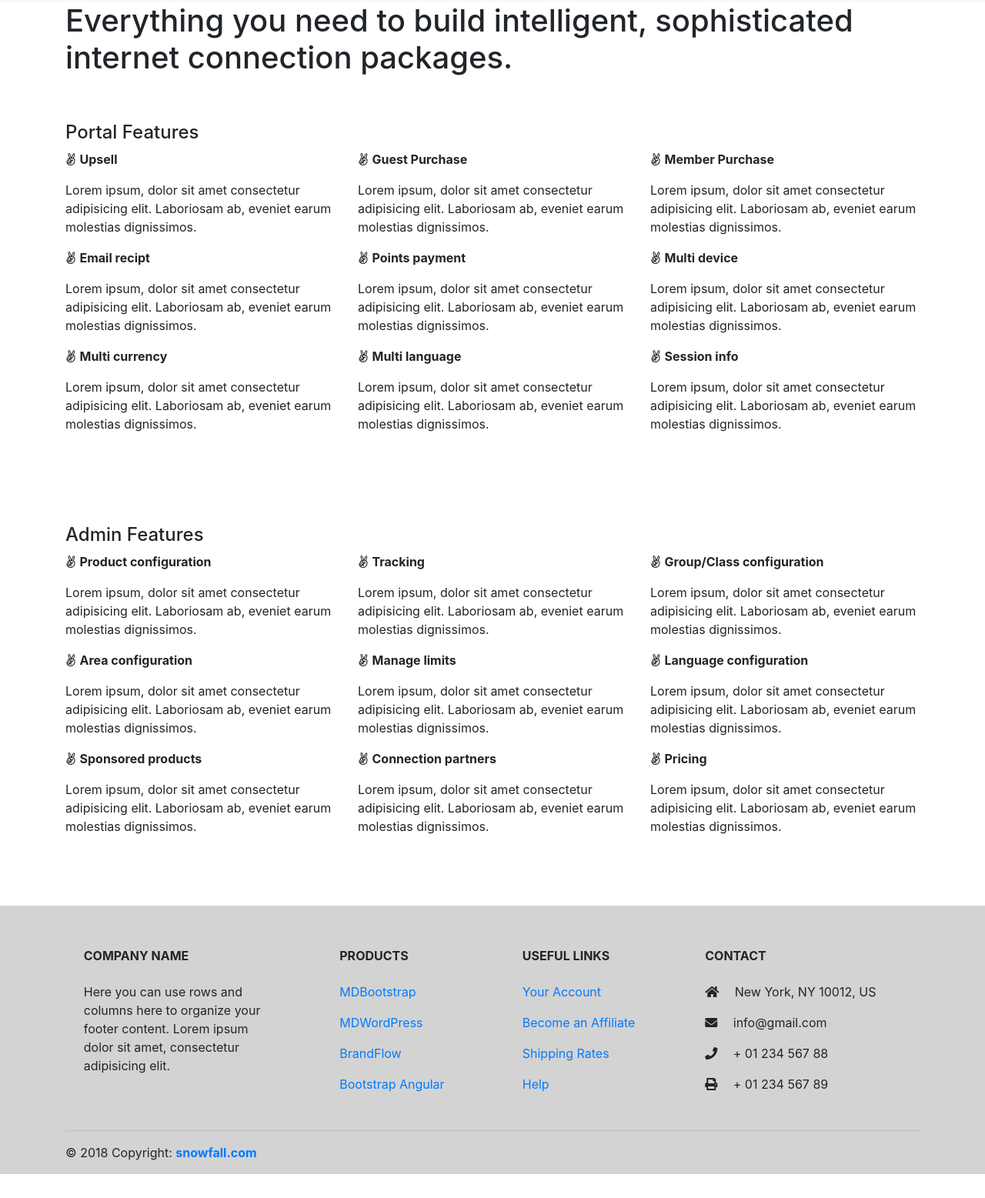
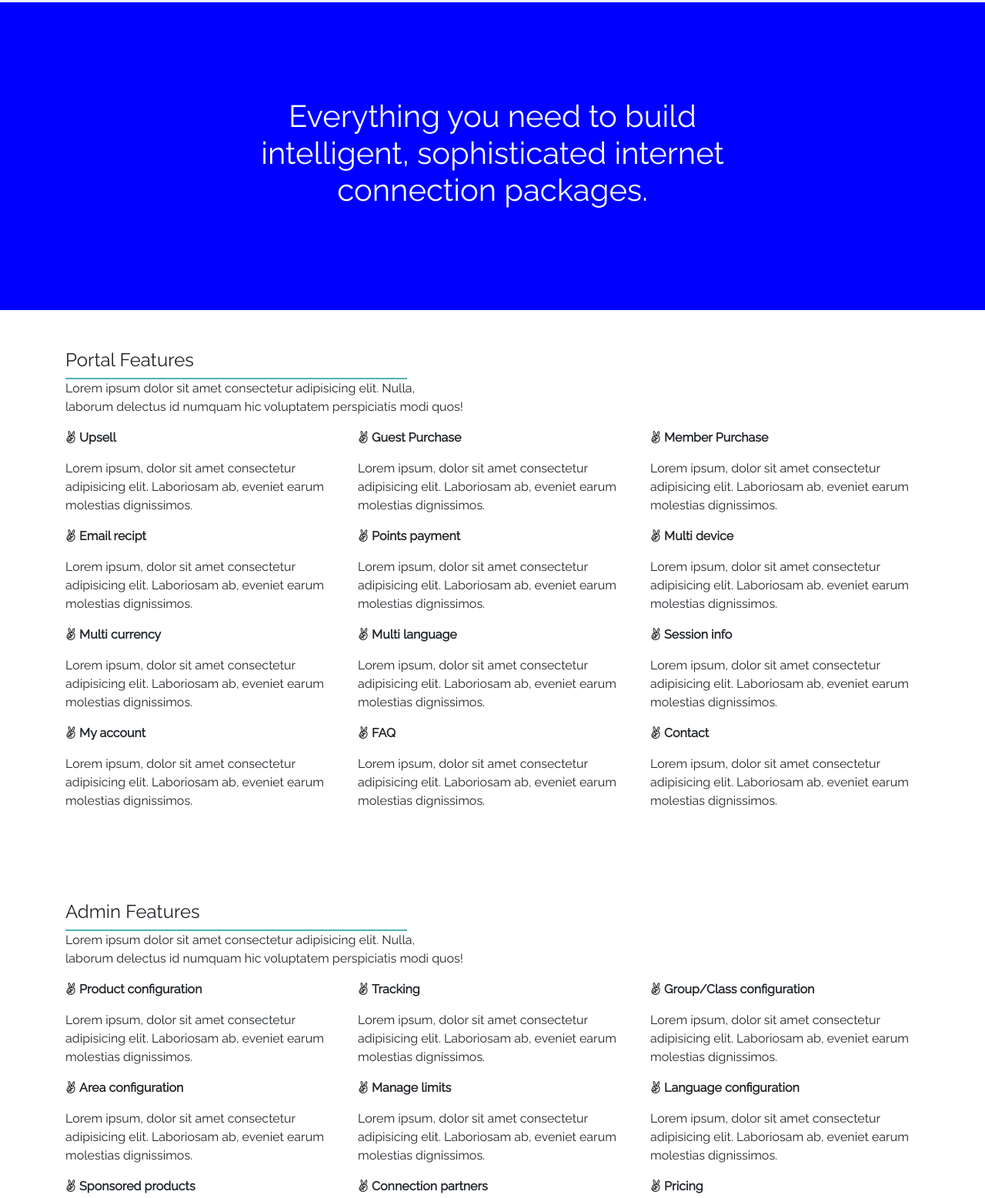
Before and after one commit to freddegurre/WISP, a plain HTML site: page features.html in a window 1280 px wide. Shown: the part 53-1610 px from the top of the page at 77% size. Before the commit the page ends 1579 px from the top, so only its background shows below. Drawn offline with nearby package versions, Linux system fonts and the light colour scheme.

Commit message:
small changes to fetures

```diff
--- a/features.html
+++ b/features.html
@@ -11,9 +11,11 @@
     <link rel="stylesheet" href="https://stackpath.bootstrapcdn.com/bootstrap/4.1.1/css/bootstrap.min.css" integrity="sha384-WskhaSGFgHYWDcbwN70/dfYBj47jz9qbsMId/iRN3ewGhXQFZCSftd1LZCfmhktB"
         crossorigin="anonymous">
     <link rel="stylesheet" href="style.css">
+    <!--icons-->
     <link rel="stylesheet" href="https://use.fontawesome.com/releases/v5.1.0/css/all.css" integrity="sha384-lKuwvrZot6UHsBSfcMvOkWwlCMgc0TaWr+30HWe3a4ltaBwTZhyTEggF5tJv8tbt"
         crossorigin="anonymous">
-
+    <!--Font-->
+    <link href="https://fonts.googleapis.com/css?family=Raleway" rel="stylesheet">
 
 
 </head>
@@ -36,10 +38,12 @@
             </div>
         </div>
     </nav>
-    <!--hero section -->
+    <!--hero section-->
     <section>
-        <div class="container">
-            <h1>Everything you need to build intelligent, sophisticated internet connection packages.</h1>
+        <div class="hero-image-2">
+            <div class="hero-text">
+                <h1>Everything you need to build intelligent, sophisticated internet connection packages.</h1>
+            </div>
         </div>
     </section>
 
@@ -47,6 +51,10 @@
     <section class="features">
         <div class="container">
             <h4>Portal Features</h4>
+            <div class="lineBreak"></div>
+            <p>Lorem ipsum dolor sit amet consectetur adipisicing elit. Nulla, <br>
+                laborum delectus id numquam hic voluptatem perspiciatis modi quos!</p>
+
             <div class="row">
                 <div class="col-md-4">
                     <p>
@@ -119,7 +127,31 @@
                         <p>Lorem ipsum, dolor sit amet consectetur adipisicing elit. Laboriosam ab, eveniet earum molestias dignissimos.</p>
                     </div>
 
+            </div>
+            <div class="row">
+                <div class="col-md-4">
+                    <p>
+                        <i class="fab fa-angellist"></i>
+                        <strong>My account</strong>
+                    </p>
+                    <p>Lorem ipsum, dolor sit amet consectetur adipisicing elit. Laboriosam ab, eveniet earum molestias dignissimos.</p>
                 </div>
+                <div class="col-md-4">
+                    <p>
+                        <i class="fab fa-angellist"></i>
+                        <strong>FAQ</strong>
+                    </p>
+                    <p>Lorem ipsum, dolor sit amet consectetur adipisicing elit. Laboriosam ab, eveniet earum molestias dignissimos.</p>
+                </div>
+                <div class="col-md-4">
+                    <p>
+                        <i class="fab fa-angellist"></i>
+                        <strong>Contact</strong>
+                    </p>
+                    <p>Lorem ipsum, dolor sit amet consectetur adipisicing elit. Laboriosam ab, eveniet earum molestias dignissimos.</p>
+                </div>
+
+        </div>
         </div>
     </section>
 
@@ -127,6 +159,9 @@
     <section class="features">
         <div class="container">
             <h4>Admin Features</h4>
+            <div class="lineBreak"></div>
+            <p>Lorem ipsum dolor sit amet consectetur adipisicing elit. Nulla, <br>
+                laborum delectus id numquam hic voluptatem perspiciatis modi quos!</p>
             <div class="row">
                 <div class="col-md-4">
                     <p>
--- a/style.css
+++ b/style.css
@@ -1,5 +1,6 @@
 body, html {
     height: 100%;
+    font-family: 'Raleway', sans-serif;
 }
 
 .navbar{
@@ -9,10 +10,24 @@ body, html {
 /* The hero image */
 .hero-image {
     /* The image used */
-    background-image: url(assets/bg.jpg);
+    background-color: blue;
 
     /* Set a specific height */
     height: 600px;
+
+    /* Position and center the image to scale nicely on all screens */
+    background-position: center;
+    background-repeat: no-repeat;
+    background-size: cover;
+    position: relative;
+}
+/* The hero image */
+.hero-image-2 {
+    /* The image used */
+    background-color: blue;
+
+    /* Set a specific height */
+    height: 400px;
 
     /* Position and center the image to scale nicely on all screens */
     background-position: center;
@@ -28,7 +43,7 @@ body, html {
     top: 50%;
     left: 50%;
     transform: translate(-50%, -50%);
-    color:  #53B1B3;
+    color:  white;
 }
 
 .center{
@@ -36,6 +51,7 @@ body, html {
     padding-top: 4%;
     padding-bottom: 4%;
 }
+
 
 .partner{
     margin: auto;
@@ -60,6 +76,8 @@ body, html {
     max-width: 100%;
     max-height: 100%;
     margin-top: 4%;
+    box-shadow: 0 4px 8px 0 rgba(0, 0, 0, 0.2), 0 6px 20px 0 rgba(0, 0, 0, 0.19);
+
 }
 
 .featuresSum{
@@ -77,11 +95,18 @@ body, html {
 }
 .wispadminPic{
     width: 90%;
+    box-shadow: 0 4px 8px 0 rgba(0, 0, 0, 0.2), 0 6px 20px 0 rgba(0, 0, 0, 0.19);
 }
 .featureRow{
     padding-top: 4%;
 }
 
+.lineBreak{
+    background-color: #53B1B3;
+    height: 2px;
+    width: 40%;
+}
+
 footer{
     background-color: lightgray;
 }
```
Also changed, not shown: index.html (+5 -2 lines).
